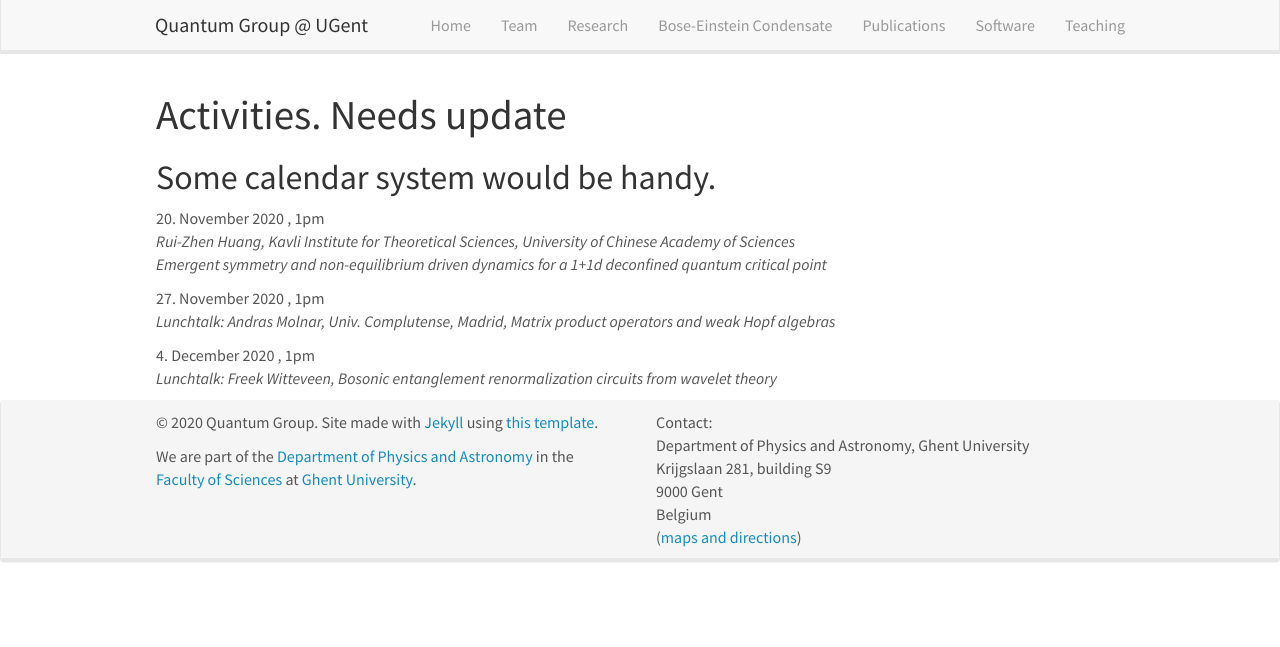
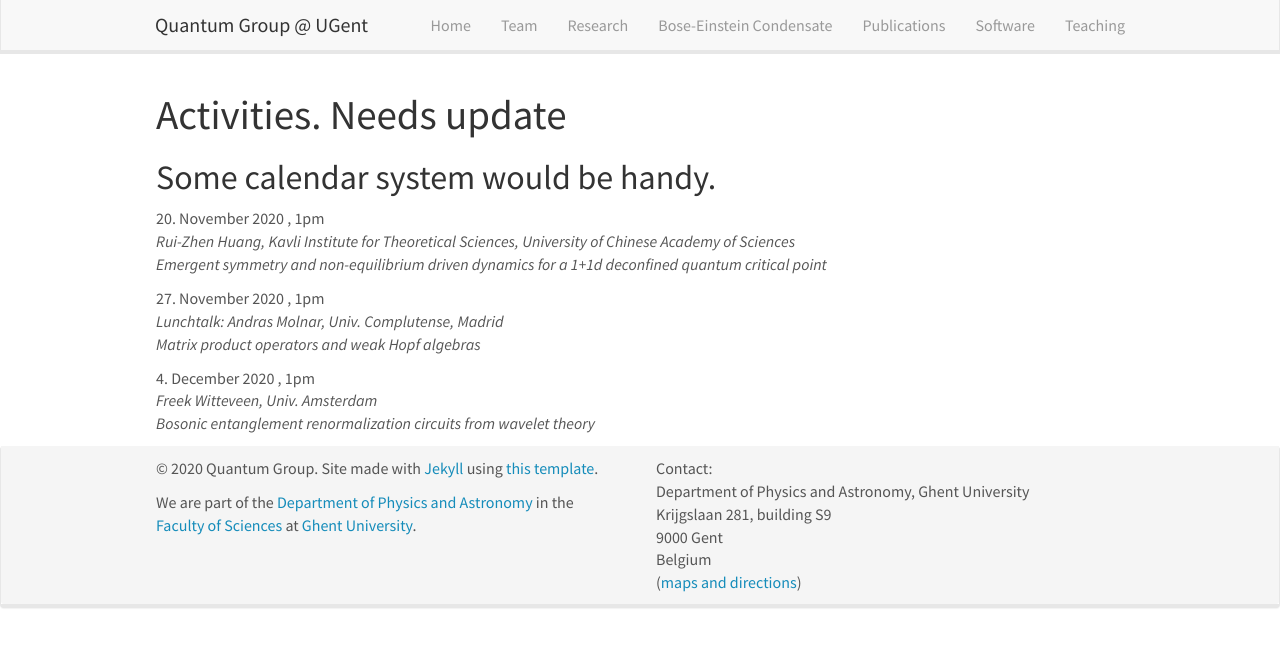
Before and after one commit to quantumghent/quantumghent.github.io, a Jekyll site: the page built from _pages/activities.md, in a window 1280 px wide. Shown: the top 647 px of the page. Built offline with Jekyll 4.4.1, drawn with Linux system fonts in a browser that asks for light colours; nearby versions of some CDN libraries.

Commit message:
Update activities.yml

```diff
--- a/_data/activities.yml
+++ b/_data/activities.yml
@@ -2,6 +2,8 @@
   headline: "Rui-Zhen Huang, Kavli Institute for Theoretical Sciences, University of Chinese Academy of Sciences
   <br> Emergent symmetry and non-equilibrium driven dynamics for a 1+1d deconfined quantum critical point"
 - date: 27. November 2020 , 1pm
-  headline: "Lunchtalk: Andras Molnar, Univ. Complutense, Madrid, Matrix product operators and weak Hopf algebras"
+  headline: "Lunchtalk: Andras Molnar, Univ. Complutense, Madrid
+  <br> Matrix product operators and weak Hopf algebras"
 - date: 4. December 2020 , 1pm
-  headline: "Lunchtalk: Freek Witteveen, Bosonic entanglement renormalization circuits from wavelet theory"
+  headline: "Freek Witteveen, Univ. Amsterdam
+  <br> Bosonic entanglement renormalization circuits from wavelet theory"
```
